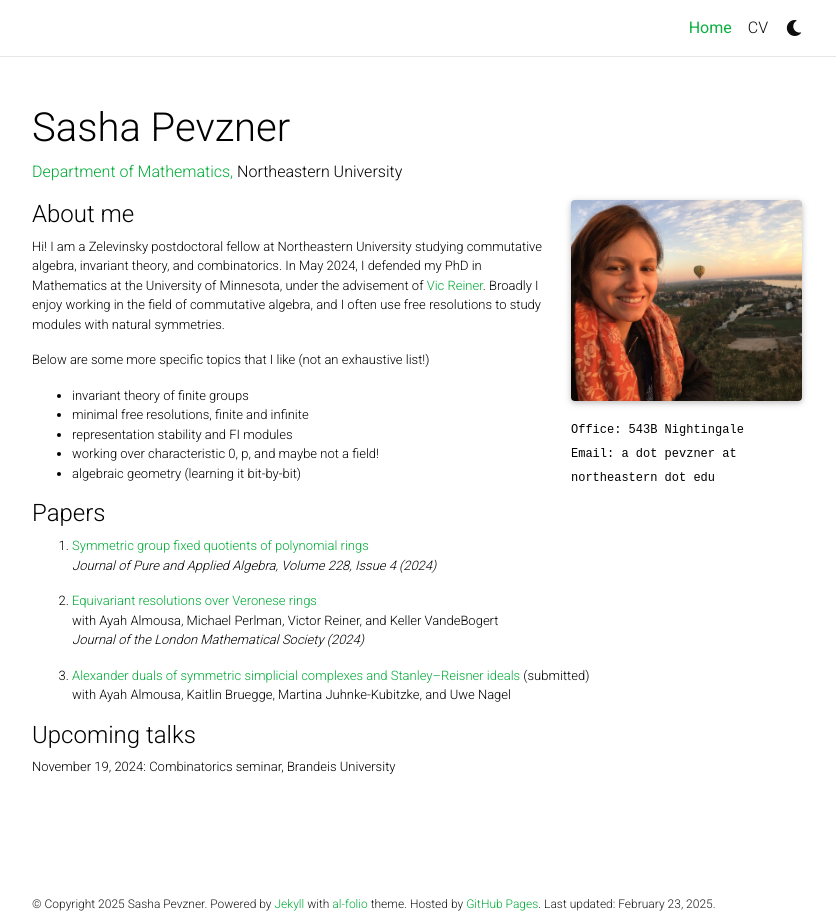
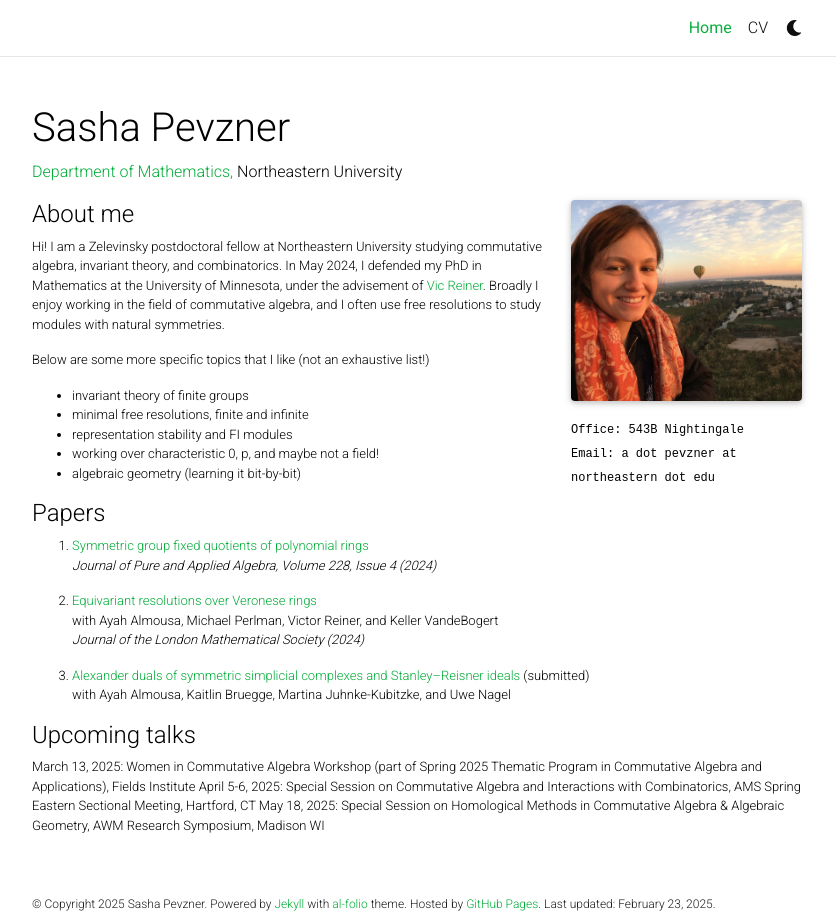
Before and after one commit to sashapevzner/sashapevzner.github.io, a Jekyll site: the page built from _pages/about.md, in a window 1280 px wide and 921 px high. Shown: the whole window, without its empty margins (223-1059 px from the left). Built offline with Jekyll 4.4.1, drawn with Linux system fonts in a browser that asks for light colours; full-size pictures stand in for the smaller copies a plugin makes; comment, search, counter and statistics services are not loaded; a style sheet for code colours, icons or effects is not loaded.

Commit message:
Update about.md

```diff
--- a/_pages/about.md
+++ b/_pages/about.md
@@ -42,4 +42,6 @@ with Ayah Almousa, Kaitlin Bruegge, Martina Juhnke-Kubitzke, and Uwe Nagel
 
 #### Upcoming talks
 
-November 19, 2024: Combinatorics seminar, Brandeis University
+March 13, 2025: Women in Commutative Algebra Workshop (part of Spring 2025 Thematic Program in Commutative Algebra and Applications), Fields Institute
+April 5-6, 2025: Special Session on Commutative Algebra and Interactions with Combinatorics, AMS Spring Eastern Sectional Meeting, Hartford, CT
+May 18, 2025: Special Session on Homological Methods in Commutative Algebra & Algebraic Geometry, AWM Research Symposium, Madison WI
```
